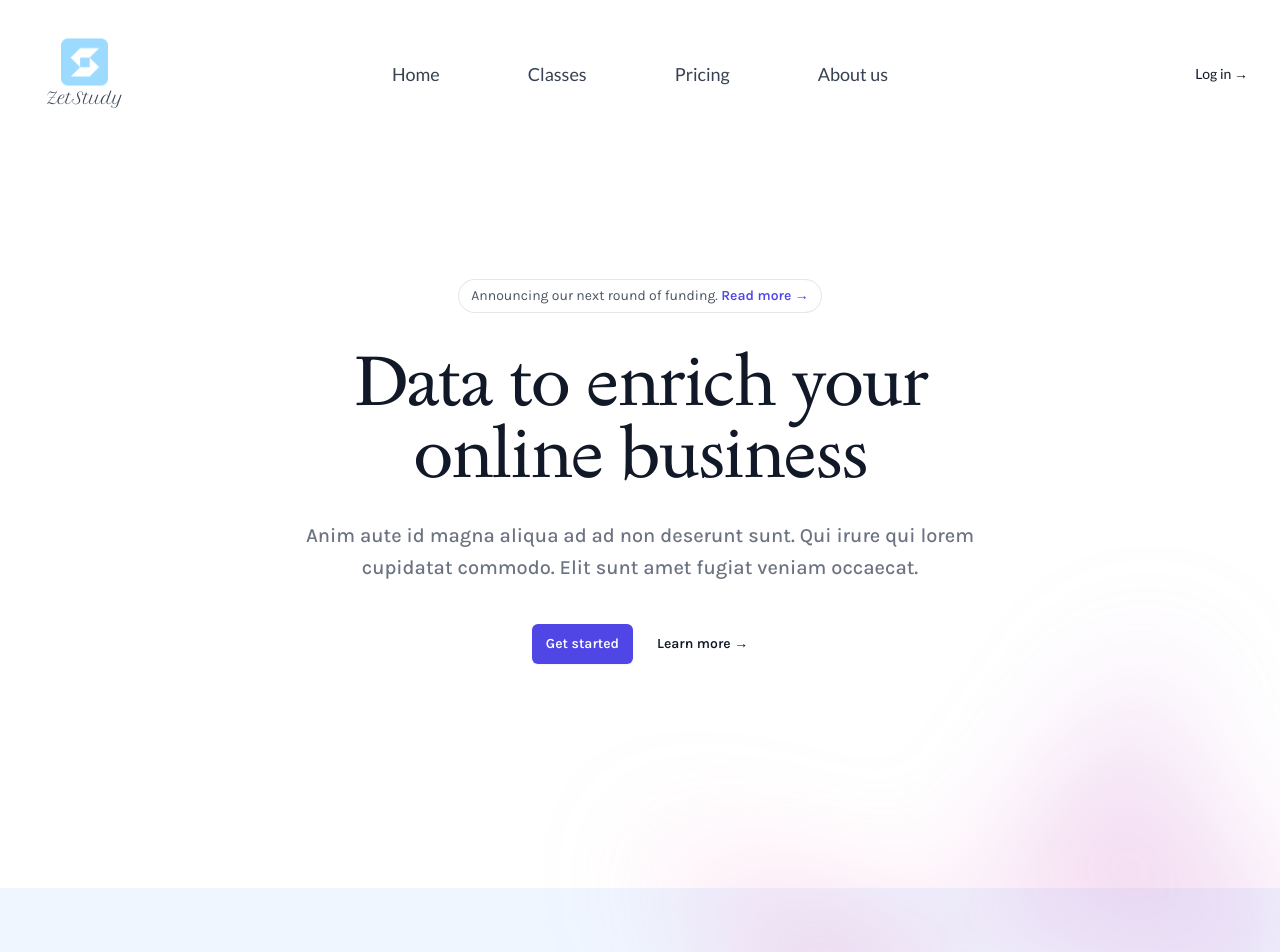
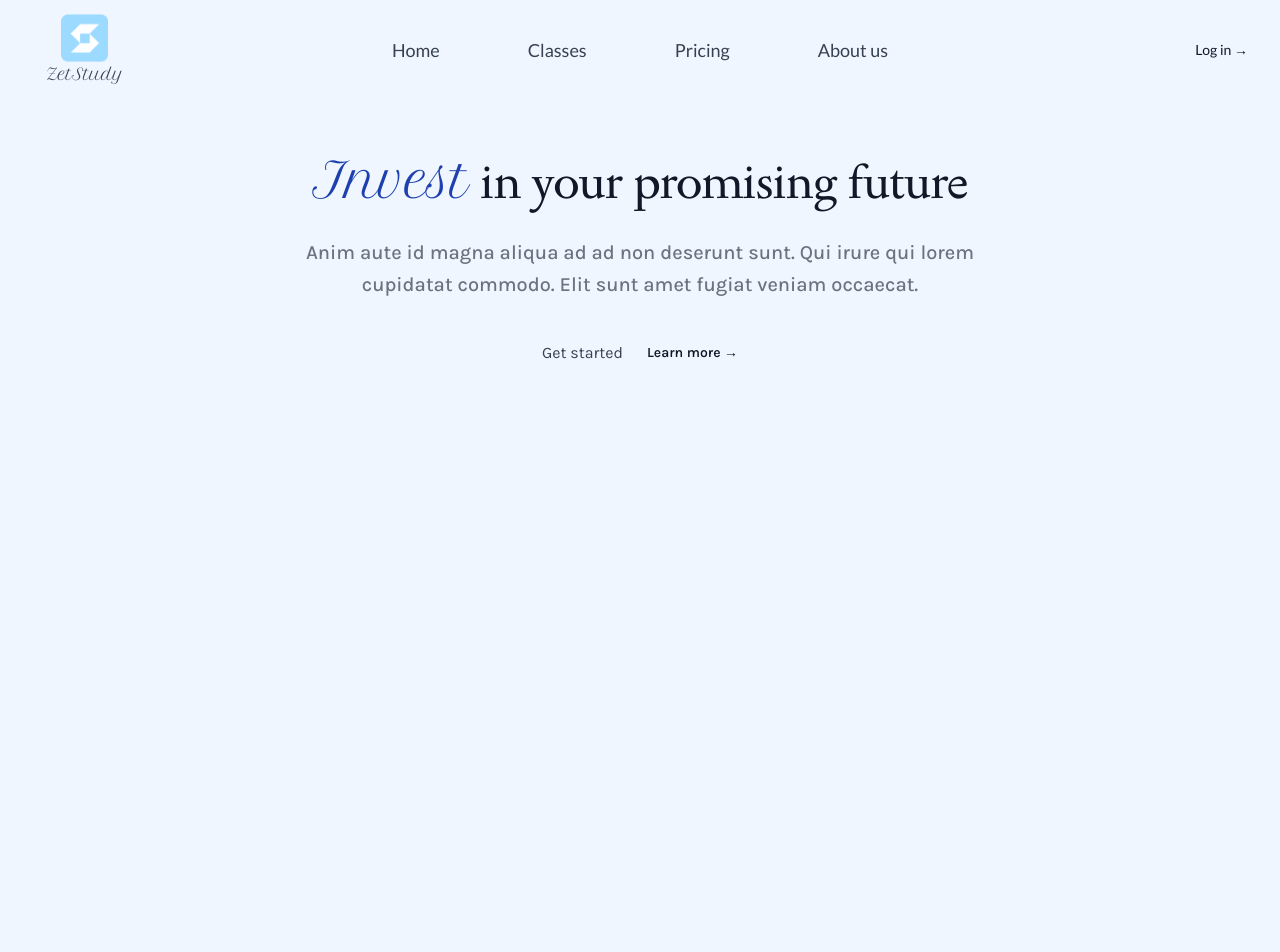
Before and after one commit to ngokhoa1202/e-commerce-frontend, a Next.js app: page / in a window 1280 px wide. Shown: the top 952 px of the page. After the commit the page ends 800 px from the top, so only its background shows below. Built offline with nearby package versions, Linux system fonts and the light colour scheme.

Commit message:
Finish hero section

```diff
--- a/src/app/_components/Header.tsx
+++ b/src/app/_components/Header.tsx
@@ -18,8 +18,8 @@ export default function Header(): JSX.Element {
   const [mobileMenuOpen, setMobileMenuOpen] = useState(false)
 
   return (
-    <header className="absolute inset-x-0 top-0 z-50">
-      <nav aria-label="Global" className="flex items-center justify-between p-6 lg:px-8">
+    <header>
+      <nav aria-label="Global" className="flex items-center justify-between px-6 lg:px-8">
         <div className="flex lg:flex-1">
           <a href="#" className="-m-1.5 p-5">
             <span className="sr-only"></span>
@@ -49,7 +49,7 @@ export default function Header(): JSX.Element {
             <a key={item.name} href={item.href}
             className="text-lg font-semibold text-gray-700 px-5 py-2 rounded-md
               hover:bg-blue-600 hover:text-gray-200 active:bg-blue-700 active:text-gray-100
-              hover:shadow-lg active:shadow-lg
+              hover:shadow-lg active:shadow-lg focus:drop-shadow-lg focus:outline-blue-700 focus:outline-offset-4
               ">
               {item.name}
             </a>
--- a/src/app/_components/HeroSection.tsx
+++ b/src/app/_components/HeroSection.tsx
@@ -4,23 +4,15 @@
 export default function HeroSection(): JSX.Element {
 
   return (
-    <div className="bg-white">
+    <div className="bg-blue-50">
 
-      <div className="relative isolate px-6 pt-14 lg:px-8">
+      <div className="px-6 pt-14 lg:px-8">
 
-        <div className="mx-auto max-w-2xl py-32 sm:py-48 lg:py-56">
-          <div className="hidden sm:mb-8 sm:flex sm:justify-center">
-            <div className="relative rounded-full px-3 py-1 text-sm/6 text-gray-600 ring-1 ring-gray-900/10 hover:ring-gray-900/20">
-              Announcing our next round of funding.{' '}
-              <a href="#" className="font-semibold text-indigo-600">
-                <span aria-hidden="true" className="absolute inset-0" />
-                Read more <span aria-hidden="true">&rarr;</span>
-              </a>
-            </div>
-          </div>
+        <div className="mx-auto max-w-2xl">
+
           <div className="text-center">
-            <h1 className="text-balance text-5xl font-semibold tracking-tight text-gray-900 sm:text-7xl">
-              Data to enrich your online business
+            <h1 className="text-balance text-5xl font-semibold tracking-tight text-gray-900 sm:text-5xl">
+              <span className="brand-name text-blue-800">Invest</span> in your promising future
             </h1>
             <p className="mt-8 text-pretty text-lg font-medium text-gray-500 sm:text-xl/8">
               Anim aute id magna aliqua ad ad non deserunt sunt. Qui irure qui lorem cupidatat commodo. Elit sunt amet
@@ -29,7 +21,7 @@ export default function HeroSection(): JSX.Element {
             <div className="mt-10 flex items-center justify-center gap-x-6">
               <a
                 href="#"
-                className="rounded-md bg-indigo-600 px-3.5 py-2.5 text-sm font-semibold text-white shadow-sm hover:bg-indigo-500 focus-visible:outline focus-visible:outline-2 focus-visible:outline-offset-2 focus-visible:outline-indigo-600"
+                className=""
               >
                 Get started
               </a>
@@ -39,18 +31,6 @@ export default function HeroSection(): JSX.Element {
             </div>
           </div>
         </div>
-        <div
-          aria-hidden="true"
-          className="absolute inset-x-0 top-[calc(100%-13rem)] -z-10 transform-gpu overflow-hidden blur-3xl sm:top-[calc(100%-30rem)]"
-        >
-          <div
-            style={{
-              clipPath:
-                'polygon(74.1% 44.1%, 100% 61.6%, 97.5% 26.9%, 85.5% 0.1%, 80.7% 2%, 72.5% 32.5%, 60.2% 62.4%, 52.4% 68.1%, 47.5% 58.3%, 45.2% 34.5%, 27.5% 76.7%, 0.1% 64.9%, 17.9% 100%, 27.6% 76.8%, 76.1% 97.7%, 74.1% 44.1%)',
-            }}
-            className="relative left-[calc(50%+3rem)] aspect-[1155/678] w-[36.125rem] -translate-x-1/2 bg-gradient-to-tr from-[#ff80b5] to-[#9089fc] opacity-30 sm:left-[calc(50%+36rem)] sm:w-[72.1875rem]"
-          />
-        </div>
       </div>
     </div>
   )
```
Also changed, not shown: src/app/_components/NavBar.tsx (deleted, +0 -8 lines).
